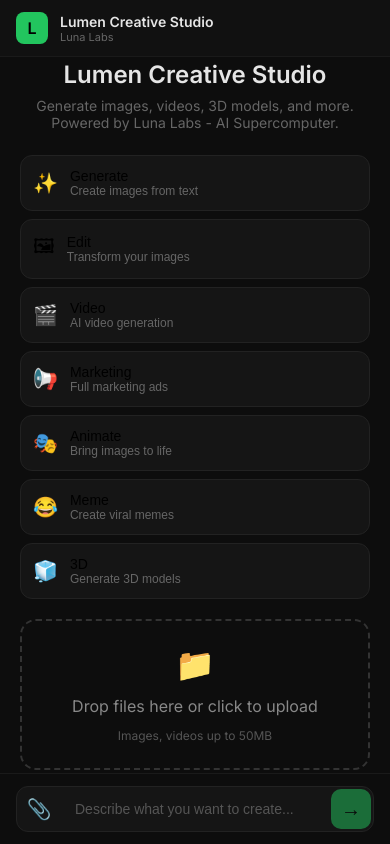
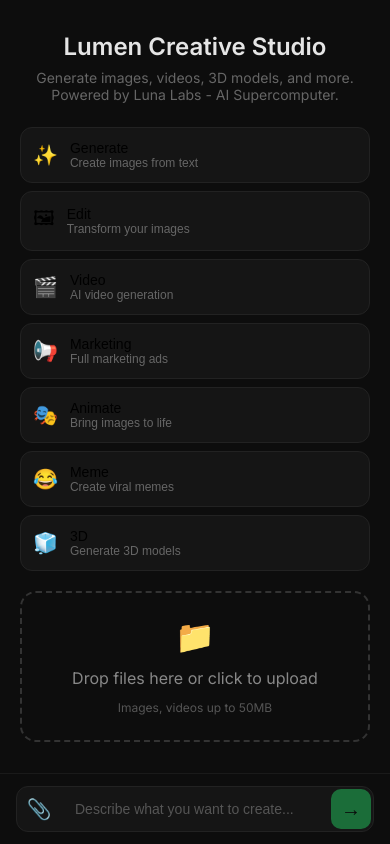
Before and after one commit to BitCodeHub/lumen-studio, a Next.js app: page / in a window 390 px wide. Built offline with nearby package versions, Linux system fonts and the light colour scheme.

Commit message:
Remove duplicate mobile header - keep just main title

```diff
--- a/pages/index.js
+++ b/pages/index.js
@@ -306,17 +306,6 @@
         </div>
       )}
 
-      {/* Mobile Header */}
-      <header className="mobile-header">
-        <div className="logo">
-          <span className="logo-icon">L</span>
-          <div>
-            <span className="logo-title">Lumen Creative Studio</span>
-            <span className="logo-subtitle">Luna Labs</span>
-          </div>
-        </div>
-      </header>
-
       {/* Sidebar */}
       <aside className="sidebar">
         <header className="sidebar-header">
@@ -543,11 +532,8 @@
 
         @media (max-width: 900px) { .capabilities-grid { grid-template-columns: repeat(2, 1fr); } }
 
-        .mobile-header { display: none; }
-
         @media (max-width: 768px) {
           .sidebar { display: none; }
-          .mobile-header { display: flex; align-items: center; padding: 12px 16px; background: #111; border-bottom: 1px solid #1a1a1a; position: sticky; top: 0; z-index: 50; }
           .app { flex-direction: column; }
           .main { flex: 1; display: flex; flex-direction: column; overflow: hidden; }
           .welcome { padding: 20px; overflow-y: auto; }
```
